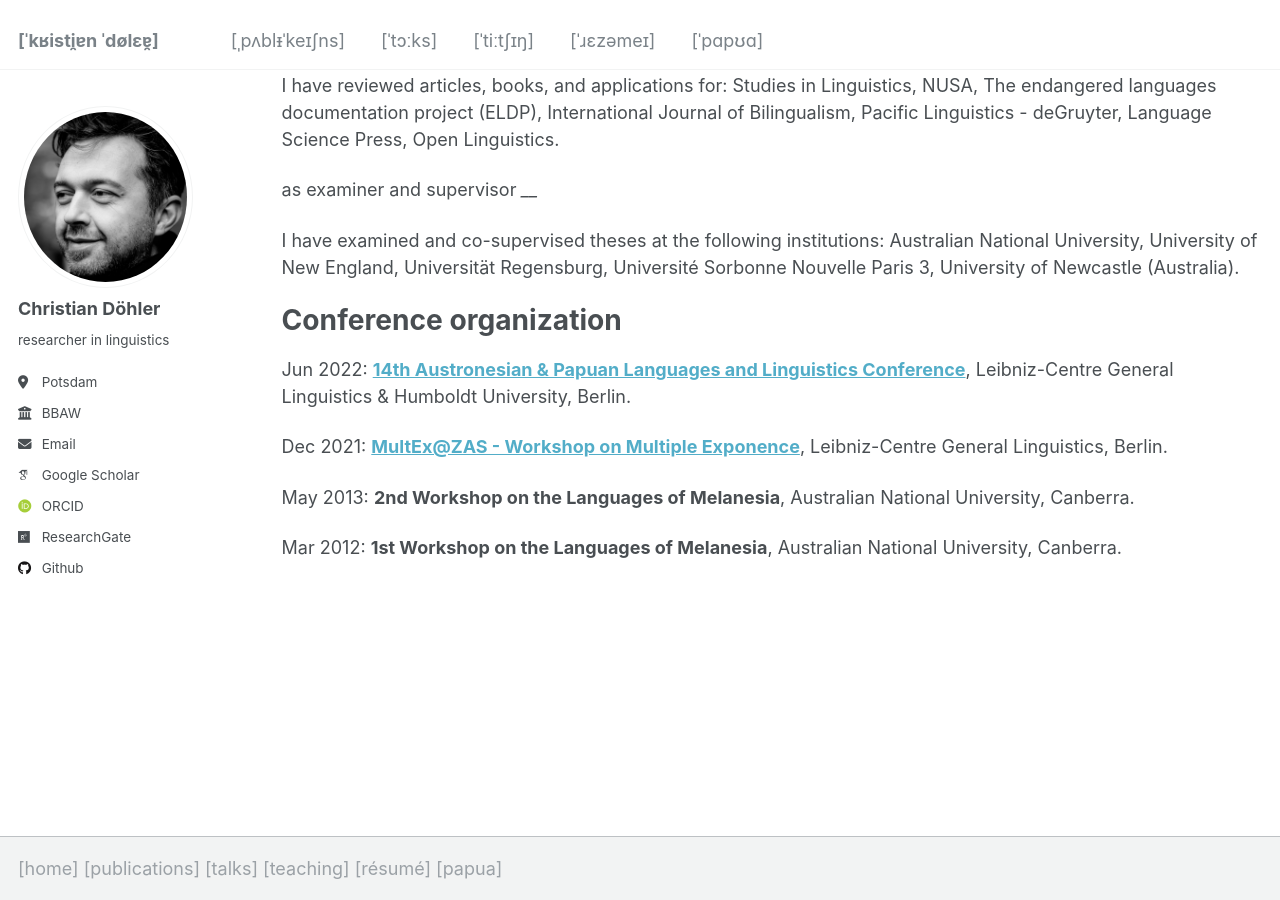
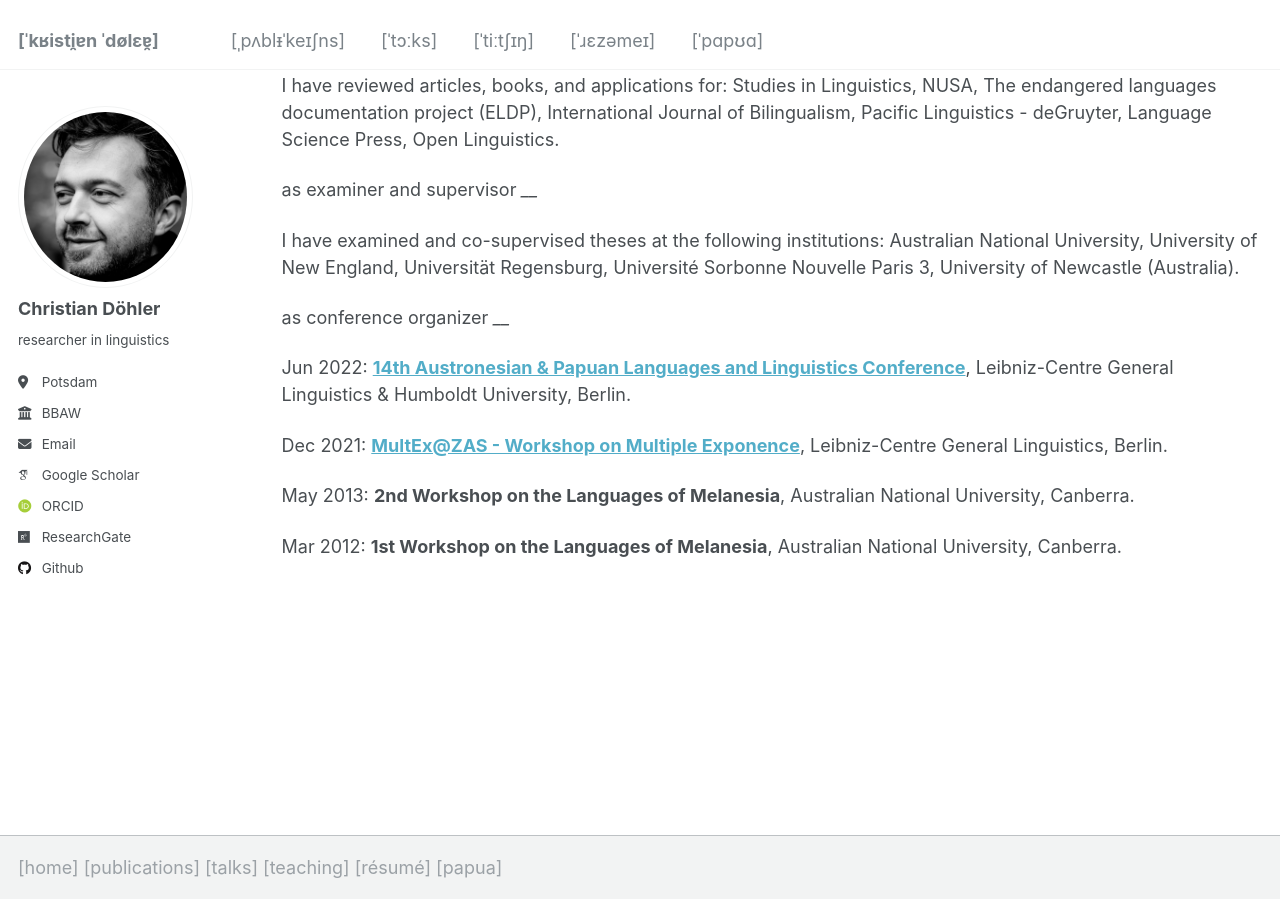
Before and after one commit to chrdoe/chrdoe.github.io, a Jekyll site: the page built from _pages/cv.md, in a window 1280 px wide and 900 px high, scrolled down 4552 px. Built offline with Jekyll 4.4.1, drawn with Linux system fonts in a browser that asks for light colours; some web fonts are replaced.

Commit message:
Update cv.md

```diff
--- a/_pages/cv.md
+++ b/_pages/cv.md
@@ -147,8 +147,8 @@ ____
 
 I have examined and co-supervised theses at the following institutions: Australian National University, University of New England, Universität Regensburg, Université Sorbonne Nouvelle Paris 3, University of Newcastle (Australia).
 
-Conference organization
-====
+as conference organizer
+____
 
 Jun 2022: **[14th Austronesian & Papuan Languages and Linguistics Conference](https://sites.google.com/view/apll14-conference/)**, Leibniz-Centre General Linguistics & Humboldt University, Berlin.
 
```
